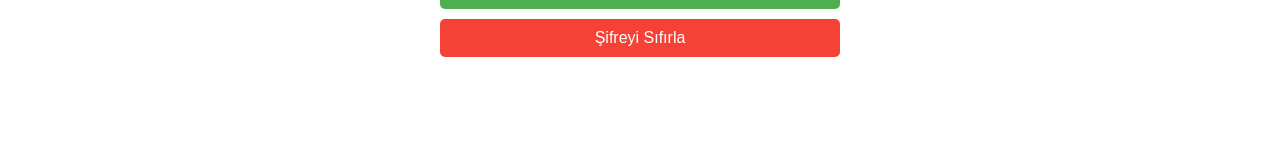
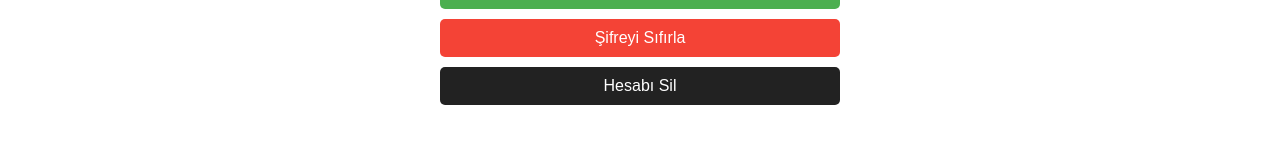
Before and after one commit to ErenDemircan00/Chatterly, a React (Create React App) app in the folder chatterly-frontend/: page /profile in a window 1280 px wide. Shown: the part 652-796 px from the top of the page. Built offline with nearby package versions, Linux system fonts and the light colour scheme; no server answers; the database is empty.

Commit message:
Profil sayfasının başka bir kullanıcı tarafından görünümü iyileştirildi.

```diff
--- a/chatterly-frontend/src/pages/ProfileForm.js
+++ b/chatterly-frontend/src/pages/ProfileForm.js
@@ -1,7 +1,7 @@
 import React, { useState, useEffect } from 'react';
 import { auth, db } from '../firebase/firebase';
-import { doc, getDoc, setDoc, query, collection, where, getDocs } from 'firebase/firestore';
-import { sendPasswordResetEmail, onAuthStateChanged } from 'firebase/auth';
+import { doc, getDoc, setDoc, query, collection, where, getDocs, deleteDoc, updateDoc, arrayRemove } from 'firebase/firestore';
+import { sendPasswordResetEmail, onAuthStateChanged, deleteUser, signOut } from 'firebase/auth';
 import { FaPen } from 'react-icons/fa';
 
 const ProfileForm = ({ onClose }) => {
@@ -189,6 +189,45 @@ const ProfileForm = ({ onClose }) => {
     }
   };
 
+  const handleDeleteAccount = async () => {
+    if (!user) return;
+    if (!window.confirm('Hesabınızı silmek istediğinize emin misiniz? Bu işlem geri alınamaz!')) return;
+    setLoading(true);
+    try {
+      // 1. Firestore'dan kullanıcı dokümanını sil
+      const usersRef = collection(db, 'users');
+      const q = query(usersRef, where('uid', '==', user.uid));
+      const querySnapshot = await getDocs(q);
+      let usernameToDelete = '';
+      if (!querySnapshot.empty) {
+        usernameToDelete = querySnapshot.docs[0].data().username;
+        await deleteDoc(doc(db, 'users', usernameToDelete));
+      }
+
+      // 2. Tüm kullanıcıların friends dizilerinden bu kullanıcıyı sil
+      const allUsersSnap = await getDocs(usersRef);
+      for (const docu of allUsersSnap.docs) {
+        const data = docu.data();
+        if (data.friends && Array.isArray(data.friends) && data.friends.includes(usernameToDelete)) {
+          await updateDoc(doc(db, 'users', data.username), {
+            friends: arrayRemove(usernameToDelete)
+          });
+        }
+      }
+
+      // 3. Firebase Auth'dan kullanıcıyı sil
+      await deleteUser(user);
+
+      // 4. Çıkış yap ve giriş sayfasına yönlendir
+      await signOut(auth);
+      window.location.href = '/login';
+    } catch (error) {
+      alert('Hesap silinirken hata oluştu: ' + error.message);
+    } finally {
+      setLoading(false);
+    }
+  };
+
   // Preview URL temizleme
   useEffect(() => {
     return () => {
@@ -322,6 +361,21 @@ const ProfileForm = ({ onClose }) => {
         >
           Şifreyi Sıfırla
         </button>
+        <button
+          onClick={handleDeleteAccount}
+          style={{
+            padding: 10,
+            backgroundColor: '#222',
+            color: '#fff',
+            border: 'none',
+            cursor: loading ? 'not-allowed' : 'pointer',
+            borderRadius: 5,
+            fontSize: 16
+          }}
+          disabled={loading}
+        >
+          Hesabı Sil
+        </button>
       </div>
     </div>
   );
```
